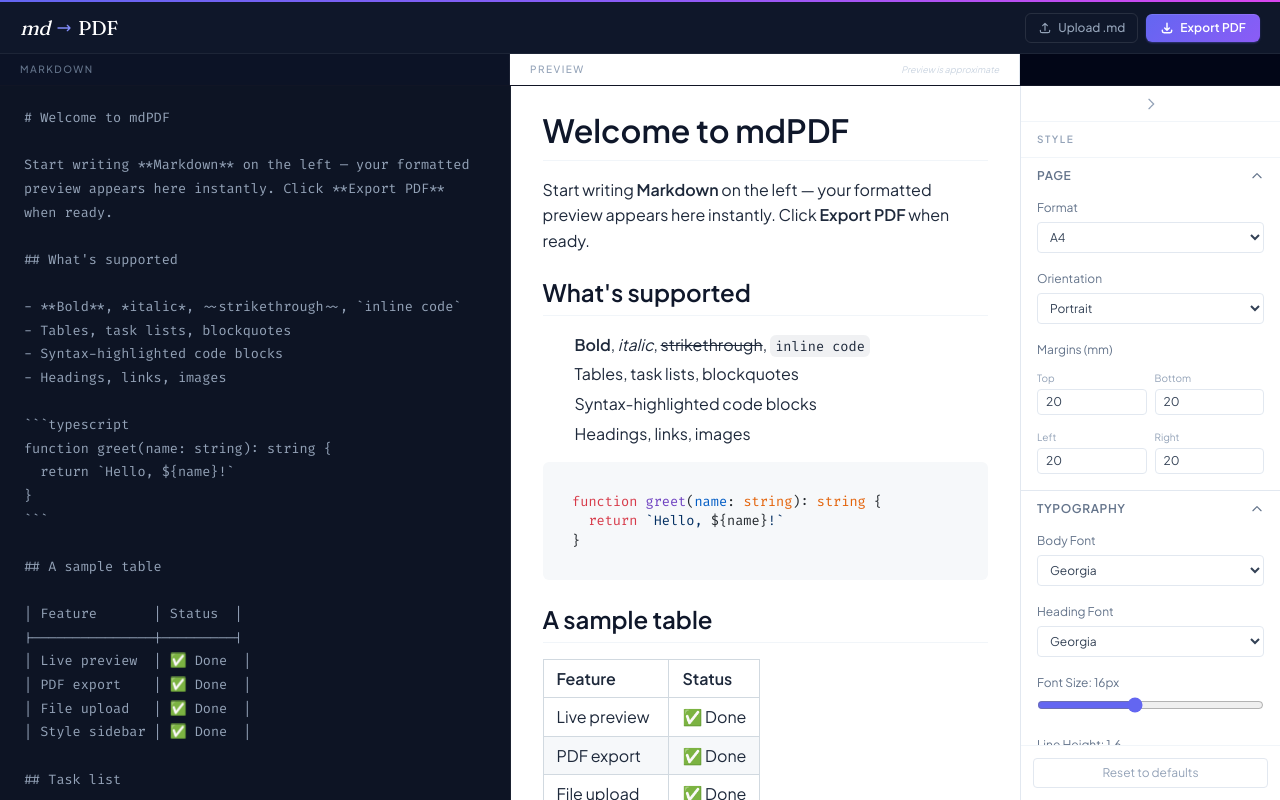
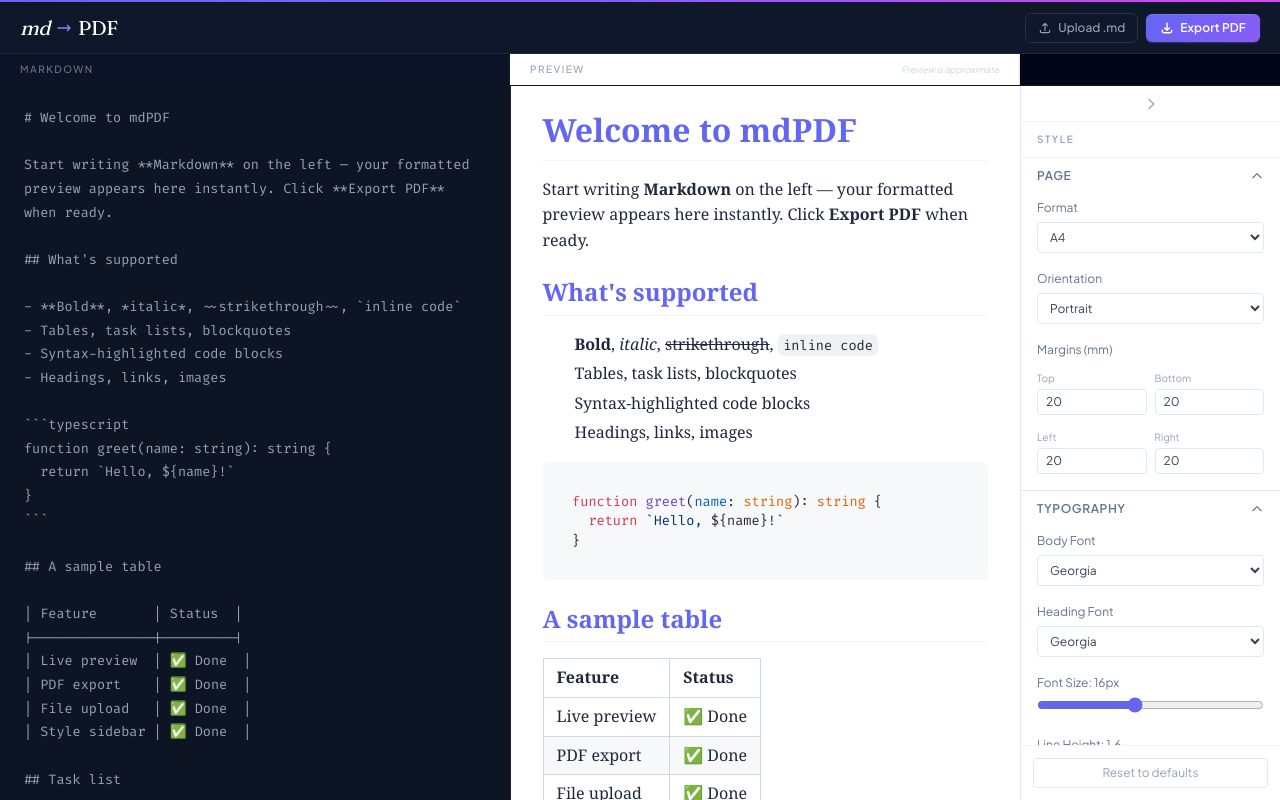
Before and after one commit to ibrahimokdadov/mdPDF, a Next.js app: page / in a window 1280 px wide. Built offline with nearby package versions, Linux system fonts and the light colour scheme.

Commit message:
fix: use CSS variables in preview so sidebar settings override github-markdown-css

```diff
--- a/app/globals.css
+++ b/app/globals.css
@@ -46,11 +46,13 @@ textarea {
   border-radius: 3px;
 }
 
-/* Override github-markdown-css to use our fonts */
+/* Override github-markdown-css — use CSS variables so StyleSidebar changes take effect */
 .markdown-body {
-  font-family: var(--font-jakarta), system-ui, sans-serif !important;
-  color: #1e293b !important;
-  background: transparent !important;
+  font-family: var(--md-body-font, var(--font-jakarta), system-ui, sans-serif) !important;
+  font-size: var(--md-font-size, inherit) !important;
+  line-height: var(--md-line-height, inherit) !important;
+  color: var(--md-text-color, #1e293b) !important;
+  background-color: var(--md-bg-color, transparent) !important;
 }
 
 .markdown-body code,
@@ -60,9 +62,17 @@ textarea {
 
 .markdown-body h1,
 .markdown-body h2,
-.markdown-body h3 {
+.markdown-body h3,
+.markdown-body h4,
+.markdown-body h5,
+.markdown-body h6 {
   border-bottom-color: #f1f5f9 !important;
-  color: #0f172a !important;
+  font-family: var(--md-heading-font, var(--font-jakarta), system-ui, sans-serif) !important;
+  color: var(--md-accent-color, #0f172a) !important;
+}
+
+.markdown-body a {
+  color: var(--md-link-color, #3b82f6) !important;
 }
 
 /* Per-block RTL detection — each element independently detects its own direction */
--- a/components/Preview.tsx
+++ b/components/Preview.tsx
@@ -18,12 +18,15 @@ export default function Preview({ markdown, settings }: PreviewProps) {
       dir="auto"
       style={{
         minHeight: '100%',
-        fontFamily: `'${settings.bodyFont}', serif`,
-        fontSize: `${settings.baseFontSize}px`,
-        lineHeight: settings.lineHeight,
-        color: settings.textColor,
-        backgroundColor: settings.backgroundColor,
-      }}
+        '--md-body-font': `'${settings.bodyFont}', serif`,
+        '--md-heading-font': `'${settings.headingFont}', serif`,
+        '--md-font-size': `${settings.baseFontSize}px`,
+        '--md-line-height': String(settings.lineHeight),
+        '--md-text-color': settings.textColor,
+        '--md-accent-color': settings.accentColor,
+        '--md-link-color': settings.linkColor,
+        '--md-bg-color': settings.backgroundColor,
+      } as React.CSSProperties}
     >
       <ReactMarkdown remarkPlugins={[remarkGfm]} rehypePlugins={[rehypeHighlight]}>
         {markdown}
```
